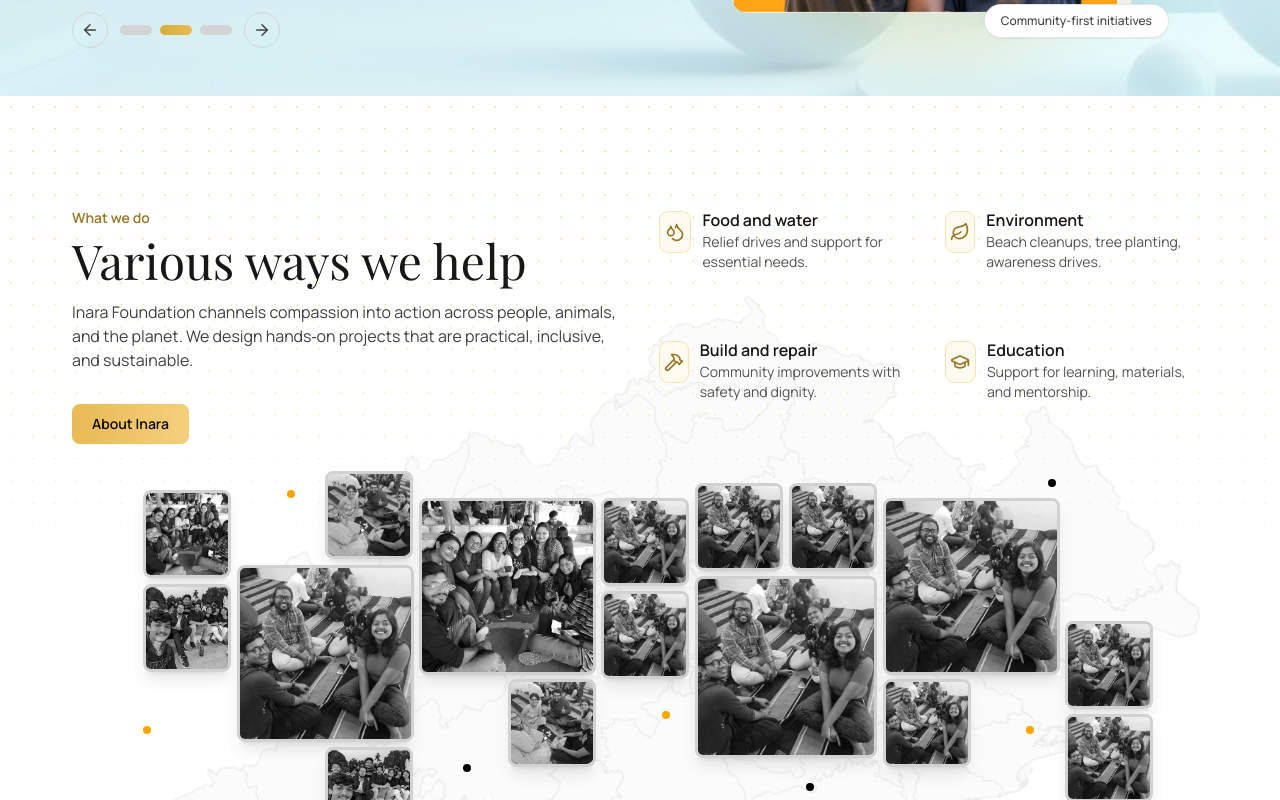
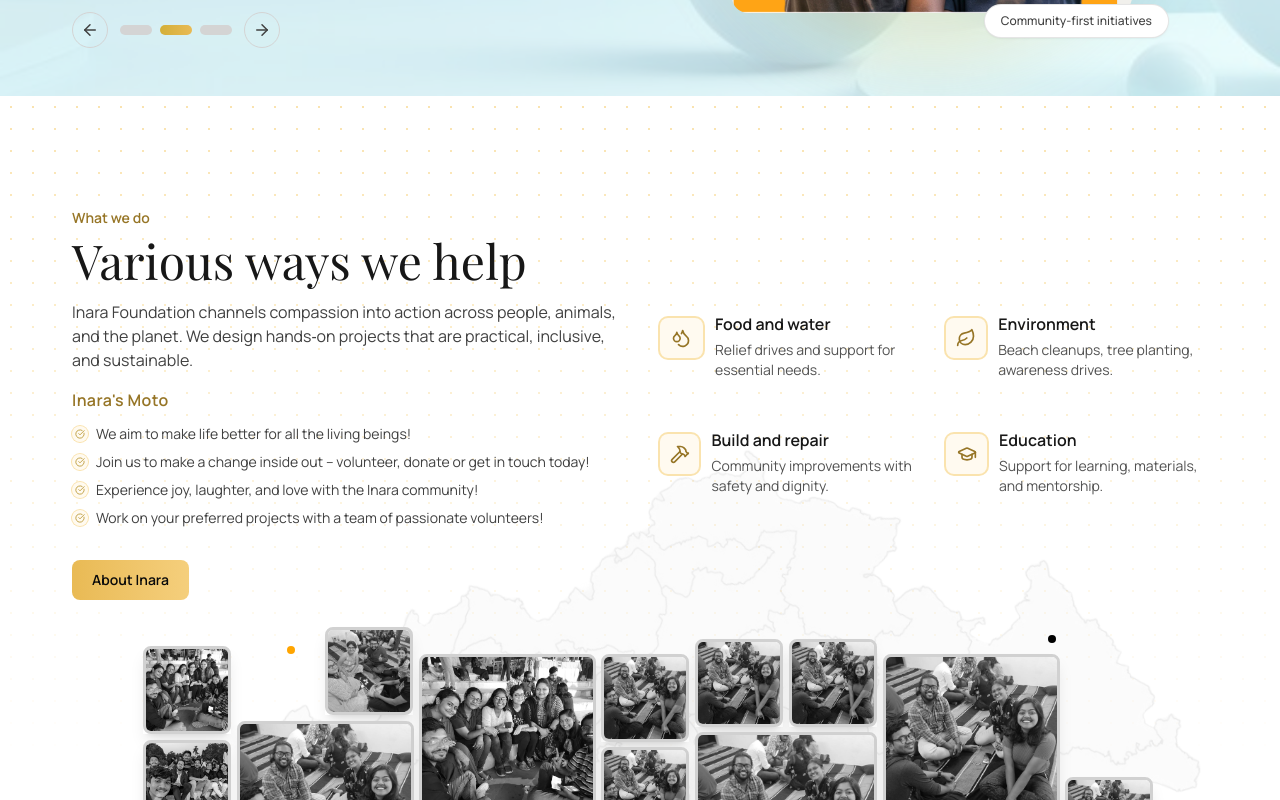
Before and after one commit to purna135/Inara-Foundation-Website, a Next.js app: page / in a window 1280 px wide. Shown: the part 501-1301 px from the top of the page. Built offline with nearby package versions, Linux system fonts and the light colour scheme; a web font is replaced by a local one.

Commit message:
fix about section

```diff
--- a/app/page.tsx
+++ b/app/page.tsx
@@ -2,7 +2,13 @@
 import Section from "@/components/Section";
 import Button from "@/components/Button";
 import Hero from "@/components/Hero";
-import { Droplets, Leaf, Hammer, GraduationCap } from "lucide-react";
+import {
+  Droplets,
+  Leaf,
+  Hammer,
+  GraduationCap,
+  CheckCircle,
+} from "lucide-react";
 import WorkImagesCollege from "@/components/WorkImagesCollege";
 import Stats from "@/components/Stats";
 import Projects from "@/components/Projects";
@@ -54,6 +60,47 @@
               animals, and the planet. We design hands‑on projects that are
               practical, inclusive, and sustainable.
             </p>
+            <div className="mt-4 max-w-xl">
+              <p className="text-md font-semibold tracking-wide text-brand-700">
+                Inara's Moto
+              </p>
+              <ul className="mt-3 space-y-2 text-sm text-neutral-700">
+                <li className="flex items-start gap-2">
+                  <span className="mt-0.5 inline-flex h-4 w-4 items-center justify-center rounded-full bg-brand-50 text-brand-600 ring-1 ring-brand-200">
+                    <CheckCircle size={10} />
+                  </span>
+                  <span>
+                    We aim to make life better for all the living beings!
+                  </span>
+                </li>
+                <li className="flex items-start gap-2">
+                  <span className="mt-0.5 inline-flex h-4 w-4 items-center justify-center rounded-full bg-brand-50 text-brand-600 ring-1 ring-brand-200">
+                    <CheckCircle size={10} />
+                  </span>
+                  <span>
+                    Join us to make a change inside out – volunteer, donate or
+                    get in touch today!
+                  </span>
+                </li>
+                <li className="flex items-start gap-2">
+                  <span className="mt-0.5 inline-flex h-4 w-4 items-center justify-center rounded-full bg-brand-50 text-brand-600 ring-1 ring-brand-200">
+                    <CheckCircle size={10} />
+                  </span>
+                  <span>
+                    Experience joy, laughter, and love with the Inara community!
+                  </span>
+                </li>
+                <li className="flex items-start gap-2">
+                  <span className="mt-0.5 inline-flex h-4 w-4 items-center justify-center rounded-full bg-brand-50 text-brand-600 ring-1 ring-brand-200">
+                    <CheckCircle size={10} />
+                  </span>
+                  <span>
+                    Work on your preferred projects with a team of passionate
+                    volunteers!
+                  </span>
+                </li>
+              </ul>
+            </div>
             <div className="mt-8">
               <Link href="/about">
                 <Button>About Inara</Button>
@@ -62,18 +109,20 @@
           </div>
 
           {/* Right: our work */}
-          <div className="grid grid-cols-1 gap-6 sm:grid-cols-2">
+          <div className="flex items-center">
+            <div className="grid grid-cols-1 sm:grid-cols-2 gap-x-6 gap-y-12">
               {HIGHLIGHTS.map(({ icon: Icon, title, desc }) => (
                 <div key={title} className="flex items-start gap-3">
-                <div className="mt-1 grid h-10 w-10 place-items-center rounded-lg bg-brand-50 ring-1 ring-brand-200">
+                  <div className="mt-1.5 grid h-10 w-15 place-items-center rounded-lg bg-brand-50 ring-2 ring-brand-200">
                     <Icon className="text-brand-700" size={20} />
                   </div>
                   <div>
                     <p className="font-semibold">{title}</p>
-                  <p className="text-sm text-neutral-600">{desc}</p>
+                    <p className="text-sm text-neutral-600 mt-1">{desc}</p>
                   </div>
                 </div>
               ))}
+            </div>
           </div>
         </div>
         {/* Bottom: Work images */}
--- a/components/WorkImagesCollege.tsx
+++ b/components/WorkImagesCollege.tsx
@@ -71,7 +71,7 @@
 
   return (
     <div className="p-4">
-      <div className="absolute -bottom-32 inset-0 -z-10 pointer-events-none">
+      <div className="absolute -bottom-70 inset-0 -z-10 pointer-events-none">
         <img
           src="/odisha-map.png"
           alt=""
```
Lines whose indentation alone changed are shown as unchanged.
